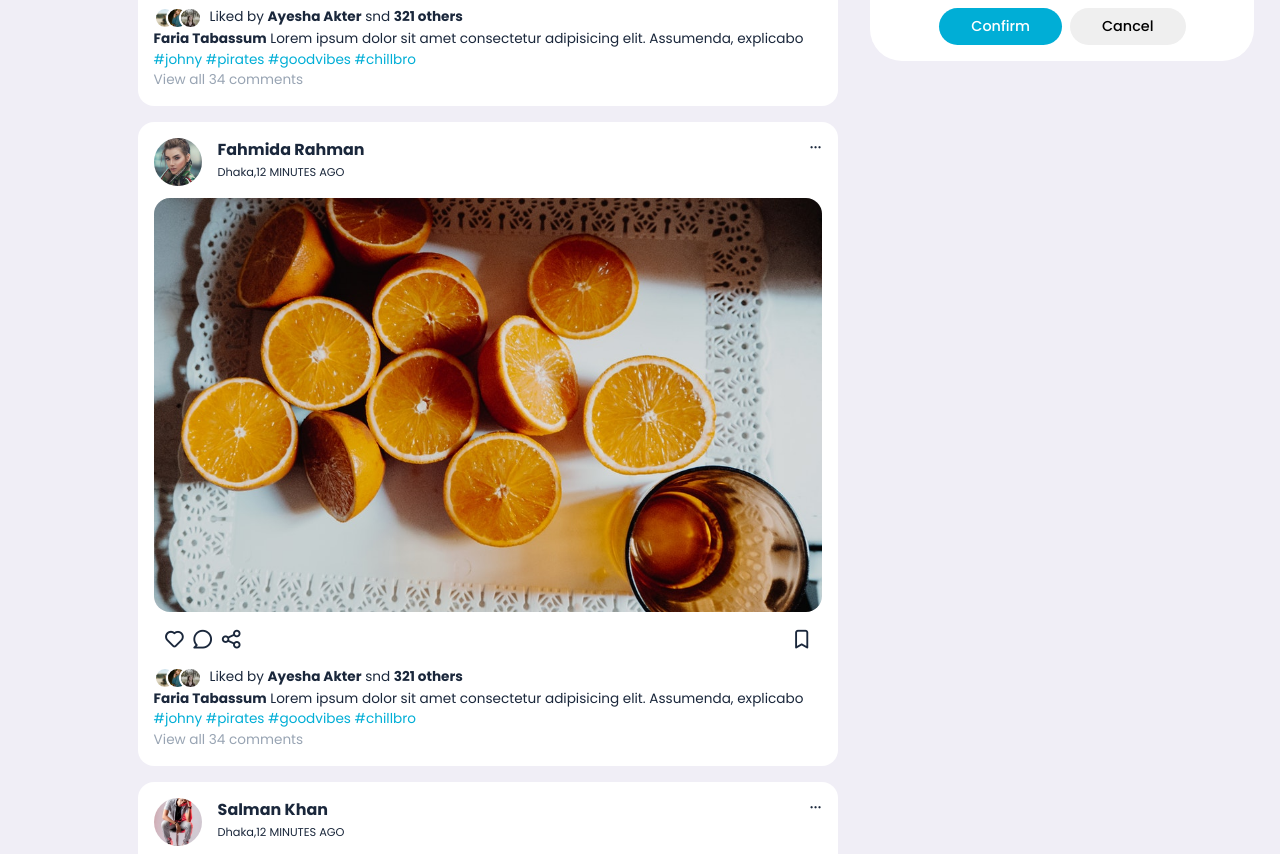
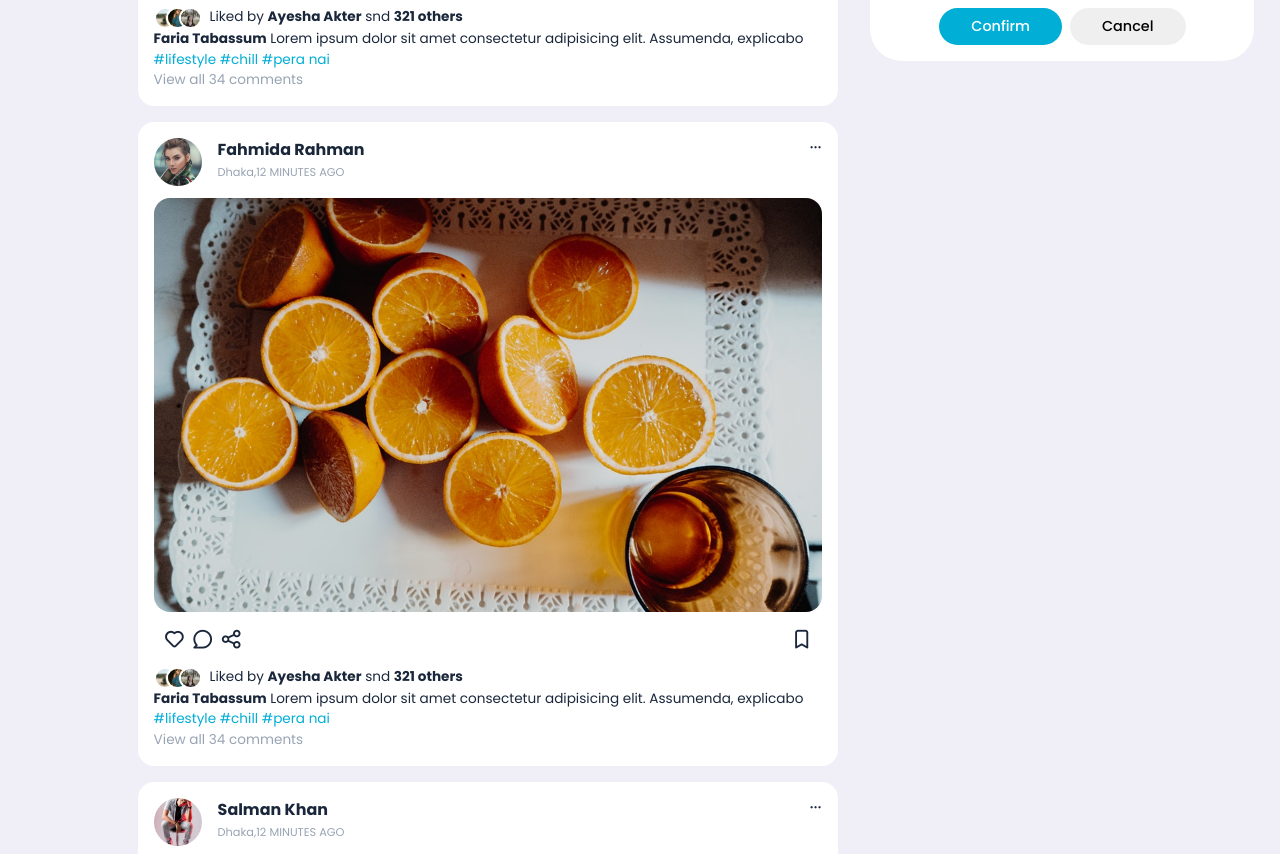
Before and after one commit to naymurrahmanshahed/chill-buddy-social-media, a plain HTML site: page index.html in a window 1280 px wide. Shown: the part 911-1765 px from the top of the page. Drawn offline with nearby package versions, Linux system fonts and the light colour scheme.

Commit message:
some content are changed

```diff
--- a/index.html
+++ b/index.html
@@ -147,7 +147,7 @@
                   </div>
                   <div class="info">
                     <h3>Lina Rahman</h3>
-                    <small>Dhaka,12 MINUTES AGO</small>
+                    <small class="text-muted">Dhaka,12 MINUTES AGO</small>
                   </div>
                 </div>
                 <span class="edit"><i class="uil uil-ellipsis-h"></i></span>
@@ -178,9 +178,7 @@
                 <p>
                   <strong>Faria Tabassum</strong> Lorem ipsum dolor sit amet
                   consectetur adipisicing elit. Assumenda, explicabo
-                  <span class="hashtag"
-                    >#johny #pirates #goodvibes #chillbro</span
-                  >
+                  <span class="hashtag">#lifestyle #chill #pera nai</span>
                 </p>
               </div>
               <div class="comments text-muted">View all 34 comments</div>
@@ -193,7 +191,7 @@
                   </div>
                   <div class="info">
                     <h3>Fahmida Rahman</h3>
-                    <small>Dhaka,12 MINUTES AGO</small>
+                    <small class="text-muted">Dhaka,12 MINUTES AGO</small>
                   </div>
                 </div>
                 <span class="edit"><i class="uil uil-ellipsis-h"></i></span>
@@ -224,9 +222,7 @@
                 <p>
                   <strong>Faria Tabassum</strong> Lorem ipsum dolor sit amet
                   consectetur adipisicing elit. Assumenda, explicabo
-                  <span class="hashtag"
-                    >#johny #pirates #goodvibes #chillbro</span
-                  >
+                  <span class="hashtag">#lifestyle #chill #pera nai</span>
                 </p>
               </div>
               <div class="comments text-muted">View all 34 comments</div>
@@ -239,7 +235,7 @@
                   </div>
                   <div class="info">
                     <h3>Salman Khan</h3>
-                    <small>Dhaka,12 MINUTES AGO</small>
+                    <small class="text-muted">Dhaka,12 MINUTES AGO</small>
                   </div>
                 </div>
                 <span class="edit"><i class="uil uil-ellipsis-h"></i></span>
@@ -270,9 +266,7 @@
                 <p>
                   <strong>Faria Tabassum</strong> Lorem ipsum dolor sit amet
                   consectetur adipisicing elit. Assumenda, explicabo
-                  <span class="hashtag"
-                    >#johny #pirates #goodvibes #chillbro</span
-                  >
+                  <span class="hashtag">#lifestyle #chill #pera nai</span>
                 </p>
               </div>
               <div class="comments text-muted">View all 34 comments</div>
@@ -285,7 +279,7 @@
                   </div>
                   <div class="info">
                     <h3>Labuni Akter</h3>
-                    <small>Dhaka,12 MINUTES AGO</small>
+                    <small class="text-muted">Dhaka,12 MINUTES AGO</small>
                   </div>
                 </div>
                 <span class="edit"><i class="uil uil-ellipsis-h"></i></span>
@@ -316,9 +310,7 @@
                 <p>
                   <strong>Faria Tabassum</strong> Lorem ipsum dolor sit amet
                   consectetur adipisicing elit. Assumenda, explicabo
-                  <span class="hashtag"
-                    >#johny #pirates #goodvibes #chillbro</span
-                  >
+                  <span class="hashtag">#lifestyle #chill #pera nai</span>
                 </p>
               </div>
               <div class="comments text-muted">View all 34 comments</div>
```
